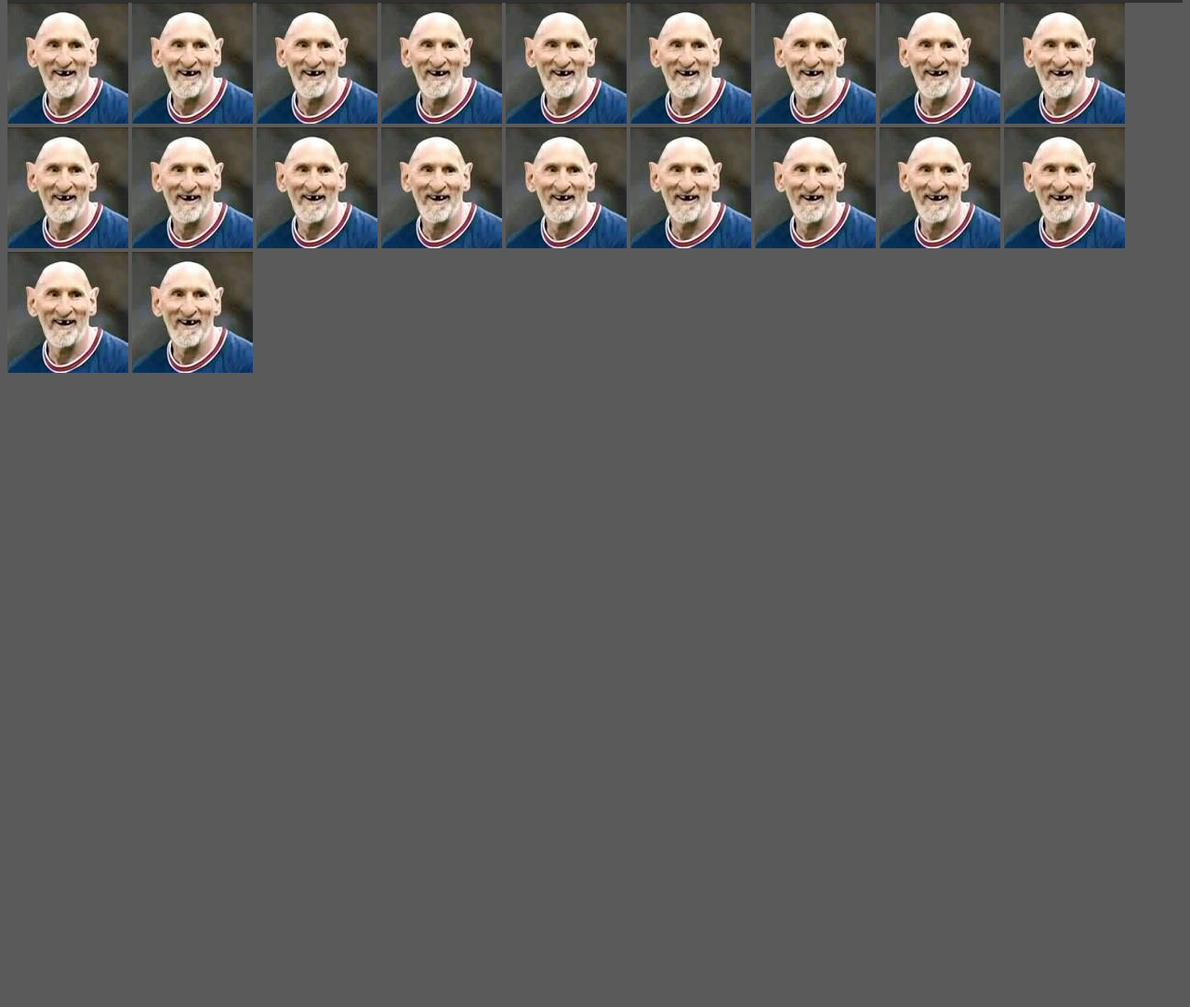
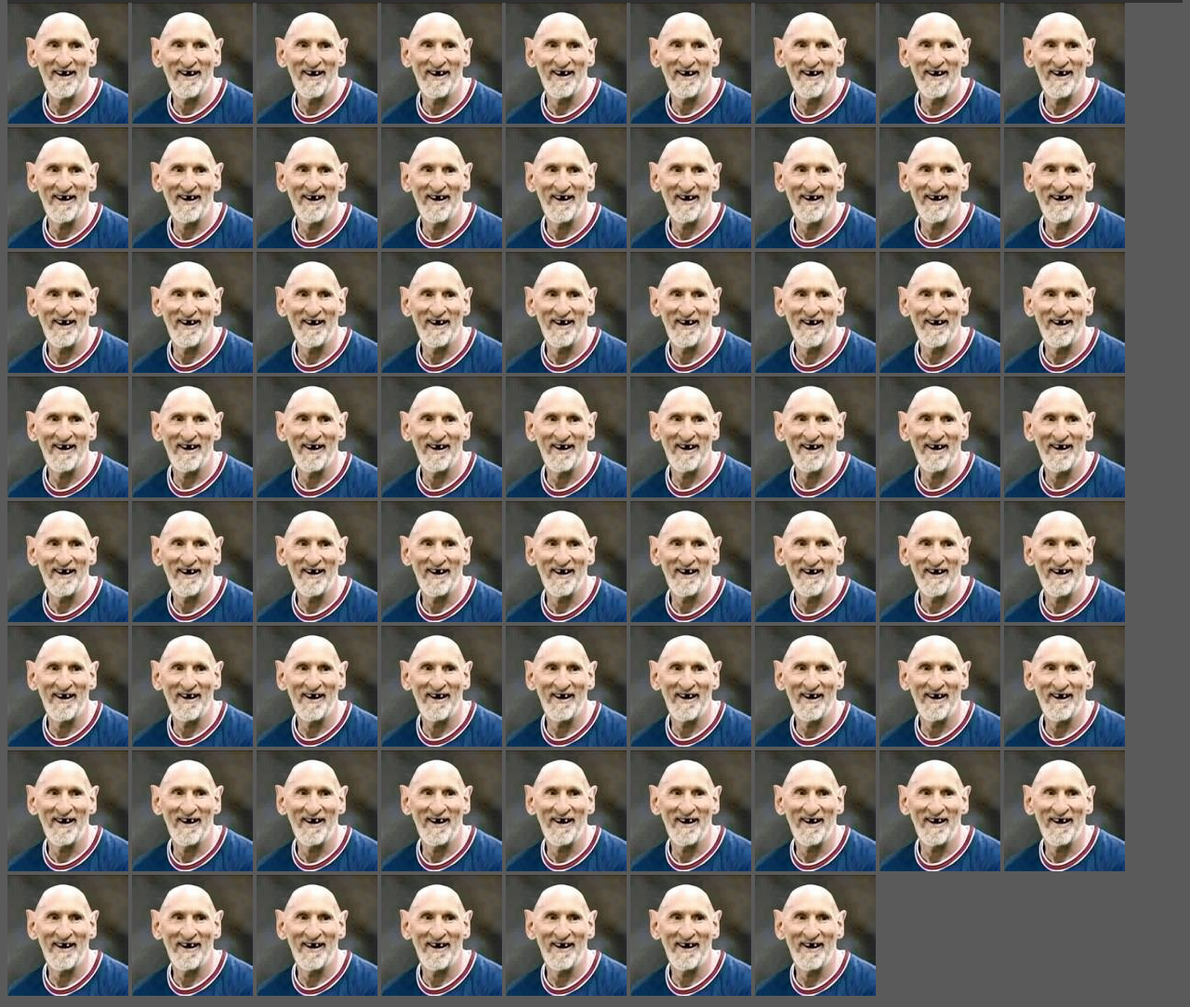
Before and after one commit to gameio492/gameio492.github.io, a plain HTML site: page index.html in a window 1280 px wide. Shown: the part 65-1148 px from the top of the page at 93% size. Before the commit the page ends 800 px from the top, so only its background shows below. Drawn offline with Linux system fonts and the light colour scheme.

Commit message:
Update index.html

```diff
--- a/index.html
+++ b/index.html
@@ -38,5 +38,55 @@
     <img src="baixa.jpg" alt="">
     <img src="baixa.jpg" alt="">
     <img src="baixa.jpg" alt="">
+    <img src="baixa.jpg" alt="">
+    <img src="baixa.jpg" alt="">
+    <img src="baixa.jpg" alt="">
+    <img src="baixa.jpg" alt="">
+    <img src="baixa.jpg" alt="">
+    <img src="baixa.jpg" alt="">
+    <img src="baixa.jpg" alt="">
+    <img src="baixa.jpg" alt="">
+    <img src="baixa.jpg" alt="">
+    <img src="baixa.jpg" alt="">
+    <img src="baixa.jpg" alt="">
+    <img src="baixa.jpg" alt="">
+    <img src="baixa.jpg" alt="">
+    <img src="baixa.jpg" alt="">
+    <img src="baixa.jpg" alt="">
+    <img src="baixa.jpg" alt="">
+    <img src="baixa.jpg" alt="">
+    <img src="baixa.jpg" alt="">
+    <img src="baixa.jpg" alt="">
+    <img src="baixa.jpg" alt="">
+    <img src="baixa.jpg" alt="">
+    <img src="baixa.jpg" alt="">
+    <img src="baixa.jpg" alt="">
+    <img src="baixa.jpg" alt="">
+    <img src="baixa.jpg" alt="">
+    <img src="baixa.jpg" alt="">
+    <img src="baixa.jpg" alt="">
+    <img src="baixa.jpg" alt="">
+    <img src="baixa.jpg" alt="">
+    <img src="baixa.jpg" alt="">
+    <img src="baixa.jpg" alt="">
+    <img src="baixa.jpg" alt="">
+    <img src="baixa.jpg" alt="">
+    <img src="baixa.jpg" alt="">
+    <img src="baixa.jpg" alt="">
+    <img src="baixa.jpg" alt="">
+    <img src="baixa.jpg" alt="">
+    <img src="baixa.jpg" alt="">
+    <img src="baixa.jpg" alt="">
+    <img src="baixa.jpg" alt="">
+    <img src="baixa.jpg" alt="">
+    <img src="baixa.jpg" alt="">
+    <img src="baixa.jpg" alt="">
+    <img src="baixa.jpg" alt="">
+    <img src="baixa.jpg" alt="">
+    <img src="baixa.jpg" alt="">
+    <img src="baixa.jpg" alt="">
+    <img src="baixa.jpg" alt="">
+    <img src="baixa.jpg" alt="">
+    <img src="baixa.jpg" alt="">
 </body>
 </html>
```
